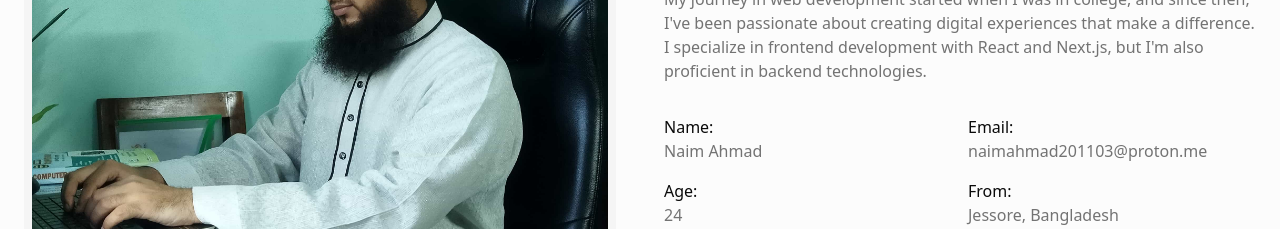
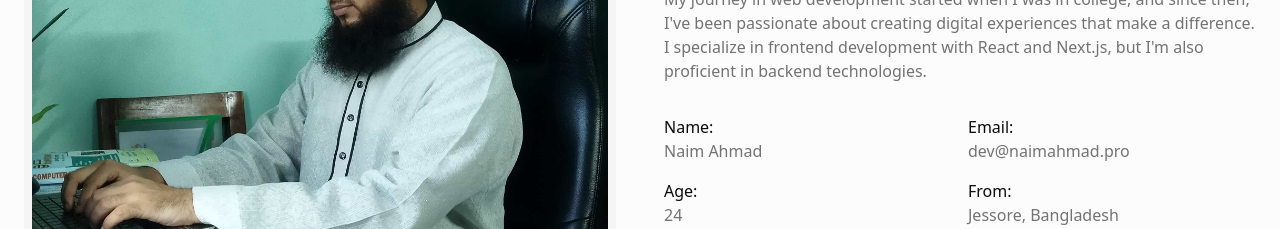
Before and after one commit to Naim-Ahmad/portfolio-next-v2, a Next.js app: page / in a window 1280 px wide. Shown: the part 1120-1349 px from the top of the page. Built offline with nearby package versions, Linux system fonts and the light colour scheme; no server answers.

Commit message:
email updated

```diff
--- a/src/data.js
+++ b/src/data.js
@@ -284,7 +284,7 @@ const personalInfo = {
   careerStartDate: "2023-06-01",
   location: "Jessore, Bangladesh",
   about: "I'm a full-stack developer specialized in MERN stack and WebRTC.",
-  email: "naimahmad201103@proton.me",
+  email: "dev@naimahmad.pro",
   github: "https://github.com/Naim-Ahmad",
   linkedin: "https://www.linkedin.com/in/naim-ahmad-developer/",
   resume:
```
